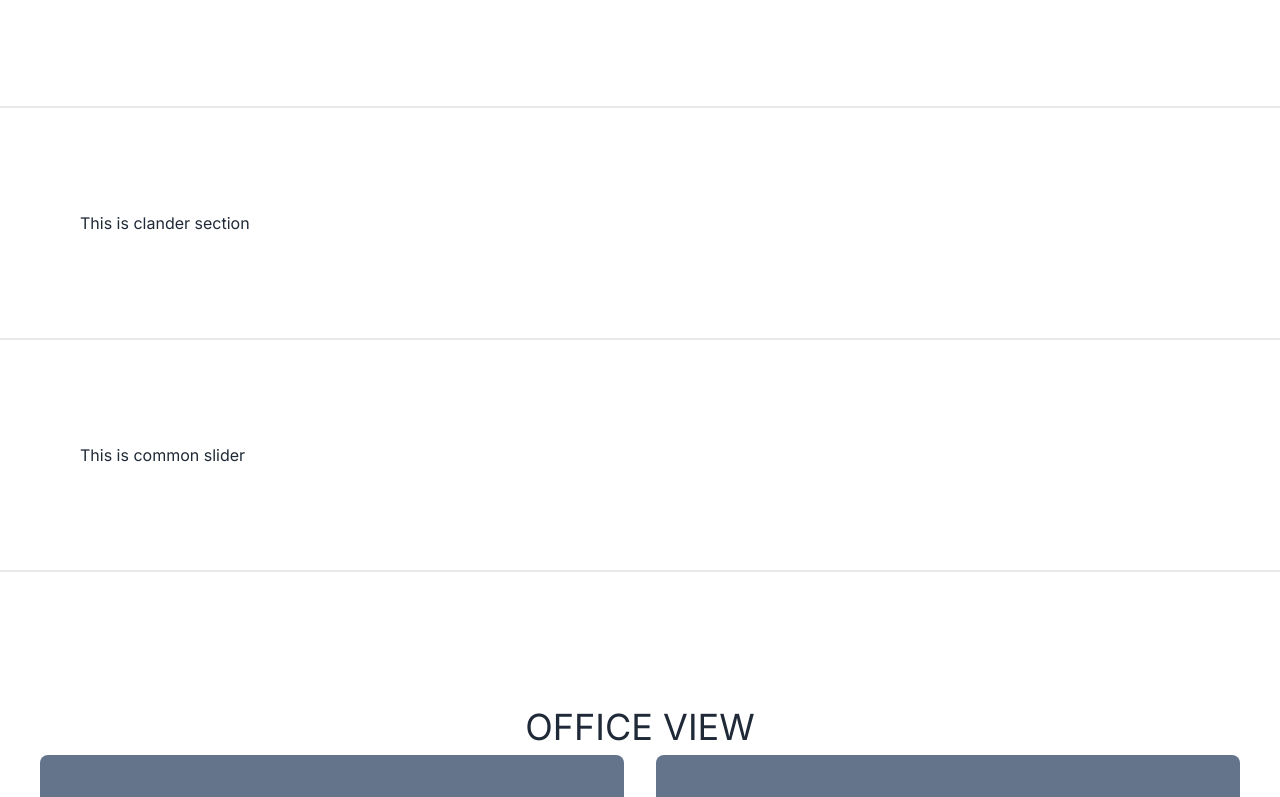
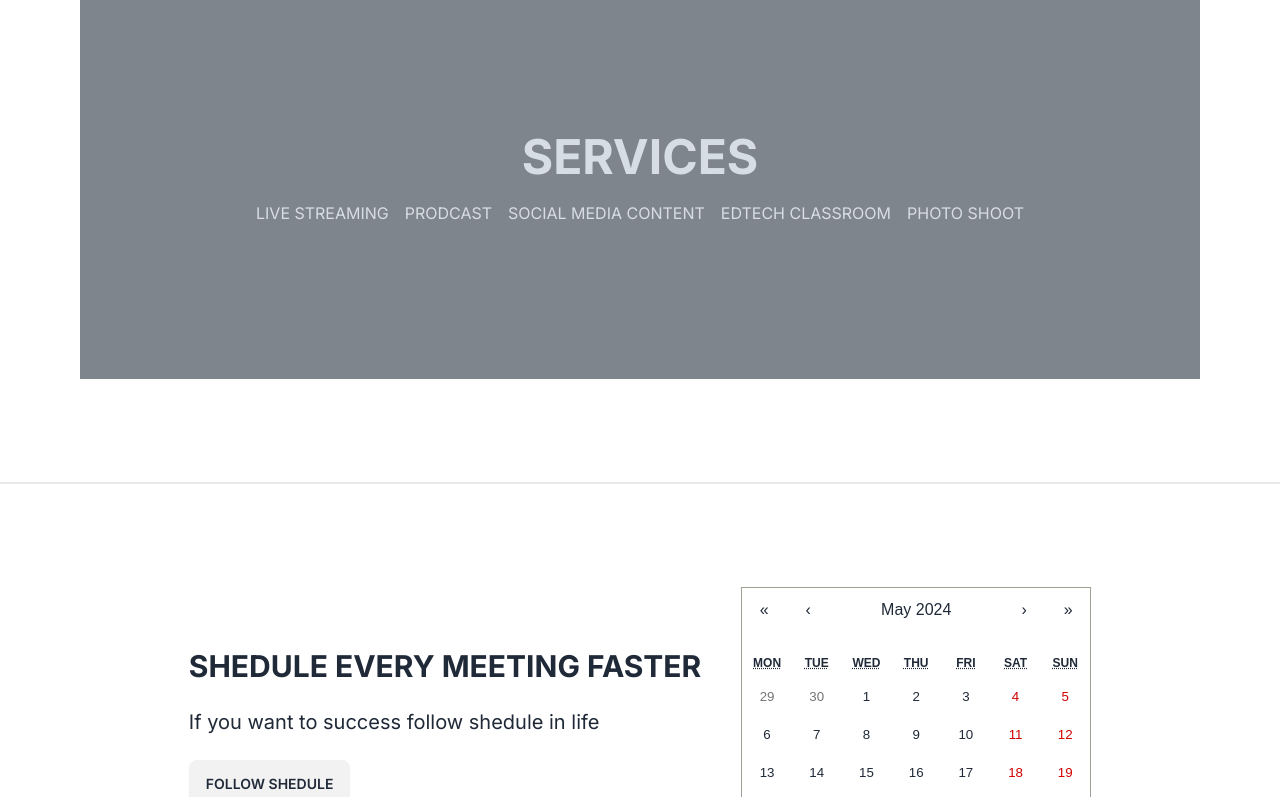
Before and after one commit to rabby-hasan-dev/studio89, a Next.js app: page / in a window 1280 px wide. Shown: the part 1223-2020 px from the top of the page. Built offline with nearby package versions, Linux system fonts and the light colour scheme.

Commit message:
added clander

```diff
--- a/package.json
+++ b/package.json
@@ -11,6 +11,7 @@
   "dependencies": {
     "next": "14.2.3",
     "react": "^18",
+    "react-calendar": "^5.0.0",
     "react-dom": "^18"
   },
   "devDependencies": {
--- a/src/components/Clender/Clender.jsx
+++ b/src/components/Clender/Clender.jsx
@@ -1,8 +1,21 @@
+'use client'
+import { useState } from "react";
+import Calendar from "react-calendar";
+import 'react-calendar/dist/Calendar.css';
 
 const Clender = () => {
+    const [value, onChange] = useState(new Date());
+
     return (
         <div className="p-20">
-            <h2>This is clander section</h2>
+            <div className="mx-auto flex justify-center items-center gap-10">
+                <div className="clender-hero">
+                    <h2 className="uppercase text-3xl font-bold"> Shedule every meeting faster</h2>
+                    <p className="text-xl my-6">If you want to success follow shedule in life</p>
+                    <button className="btn uppercase"> Follow Shedule</button>
+                </div>
+                <Calendar onChange={onChange} value={value} />
+            </div>
         </div>
     );
 };
--- /dev/null
+++ b/src/components/CommonSlide/CommonSlide.css
@@ -0,0 +1,5 @@
+.hero{
+    background-image: url('../../assets/eightyNine.png');
+    background-repeat: no-repeat;
+    background-size: cover;
+}
--- a/src/components/CommonSlide/CommonSlide.jsx
+++ b/src/components/CommonSlide/CommonSlide.jsx
@@ -1,8 +1,26 @@
-
+'use client'
+import './CommonSlide';
 const CommonSlide = () => {
     return (
         <div className="p-20">
-            <h2>This is common slider</h2>
+            <div className="hero  h-[400px] rounded-2xl" >
+                <div className="hero-overlay bg-opacity-60"></div>
+                <div className="hero-content text-center text-neutral-content">
+                    <div >
+                        <h1 className="mb-5 text-5xl font-bold uppercase">Services</h1>
+                        <div>
+                            <ul className="flex uppercase items-center justify-between space-x-4">
+                                <li>live streaming</li>
+                                <li>prodcast</li>
+                                <li>social media content</li>
+                                <li>edtech classroom</li>
+                                <li>photo  shoot</li>
+                            </ul>
+                        </div>
+
+                    </div>
+                </div>
+            </div>
         </div>
     );
 };
--- a/src/components/card/Card.jsx
+++ b/src/components/card/Card.jsx
@@ -4,8 +4,8 @@ import Image from "next/image";
 
 const Card = ({ image, title, description }) => {
     return (
-        <div className="p-4 hover:bg-blue duration-300  w-full">
-            <div className="dark:bg-[#001d30]  h-[220px]  shadow-lg border rounded-lg border-gray-600  flex   items-center flex-col justify-center text-center ">
+        <div className="p-4    w-full">
+            <div className="dark:bg-[#001d30]  h-[220px]  shadow-lg border rounded-lg border-gray-600  flex   items-center flex-col justify-center text-center   hover:bg-blue-600 duration-300">
                 <figure className="px-10 pt-10">
                     <Image
                         src={image}
```
Also changed, not shown: src/assets/eightyNine.png (added), 1 other file (tests, documents, lock files or other folders).
